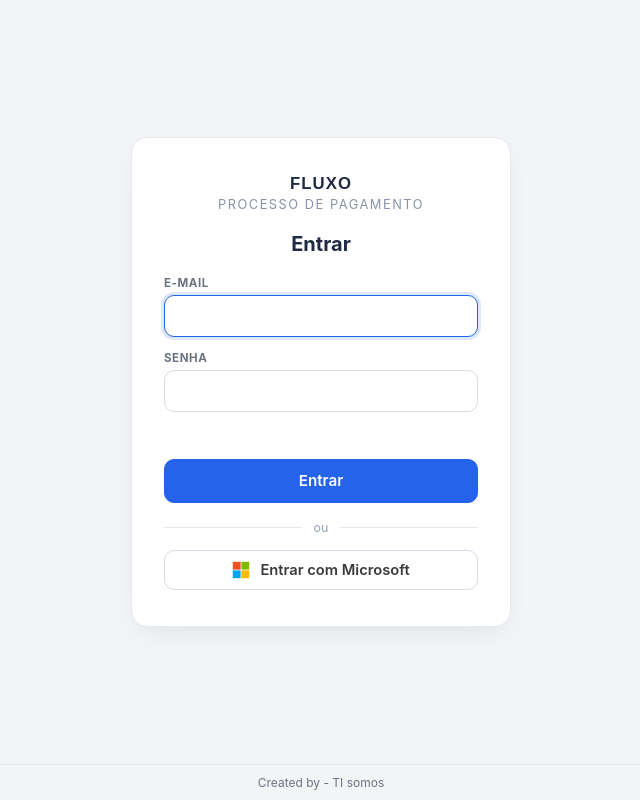
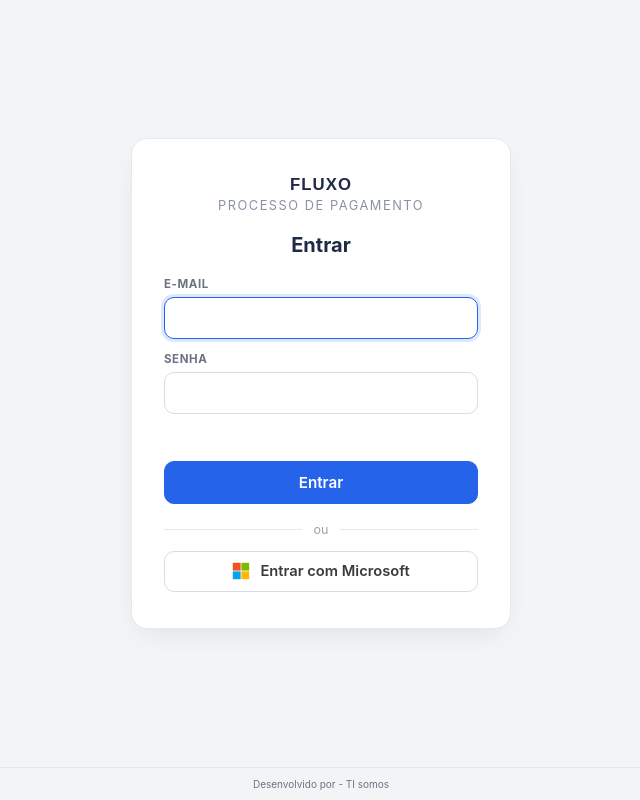
Before and after one commit to somos-di/somos_payment_process, a plain HTML site: page app/frontend/index.html in a window 1280 px wide. Shown: the whole page, without its empty margins (319-959 px from the left). Drawn offline with Linux system fonts and the light colour scheme; no server answers.

Commit message:
Change: text size

```diff
--- a/app/frontend/css/shared/layout.css
+++ b/app/frontend/css/shared/layout.css
@@ -590,8 +590,8 @@ body.booting #app-content {
     flex-shrink: 0;
     text-align: center;
     padding: 10px 16px;
-    font-size: 12px;
-    color: var(--muted);
+    font-size: 10px;
+    color: var(--text-dim);
     border-top: 1px solid var(--border);
     background: var(--bg);
 }
--- a/app/frontend/index.html
+++ b/app/frontend/index.html
@@ -301,7 +301,7 @@
             <div class="view-loading">Carregando…</div>
         </main>
 
-        <footer class="site-foot">Created by - TI somos</footer>
+        <footer class="site-foot">Desenvolvido por - TI somos</footer>
     </div>
 
     <div class="sidebar-backdrop" id="sidebar-backdrop"></div>
```
